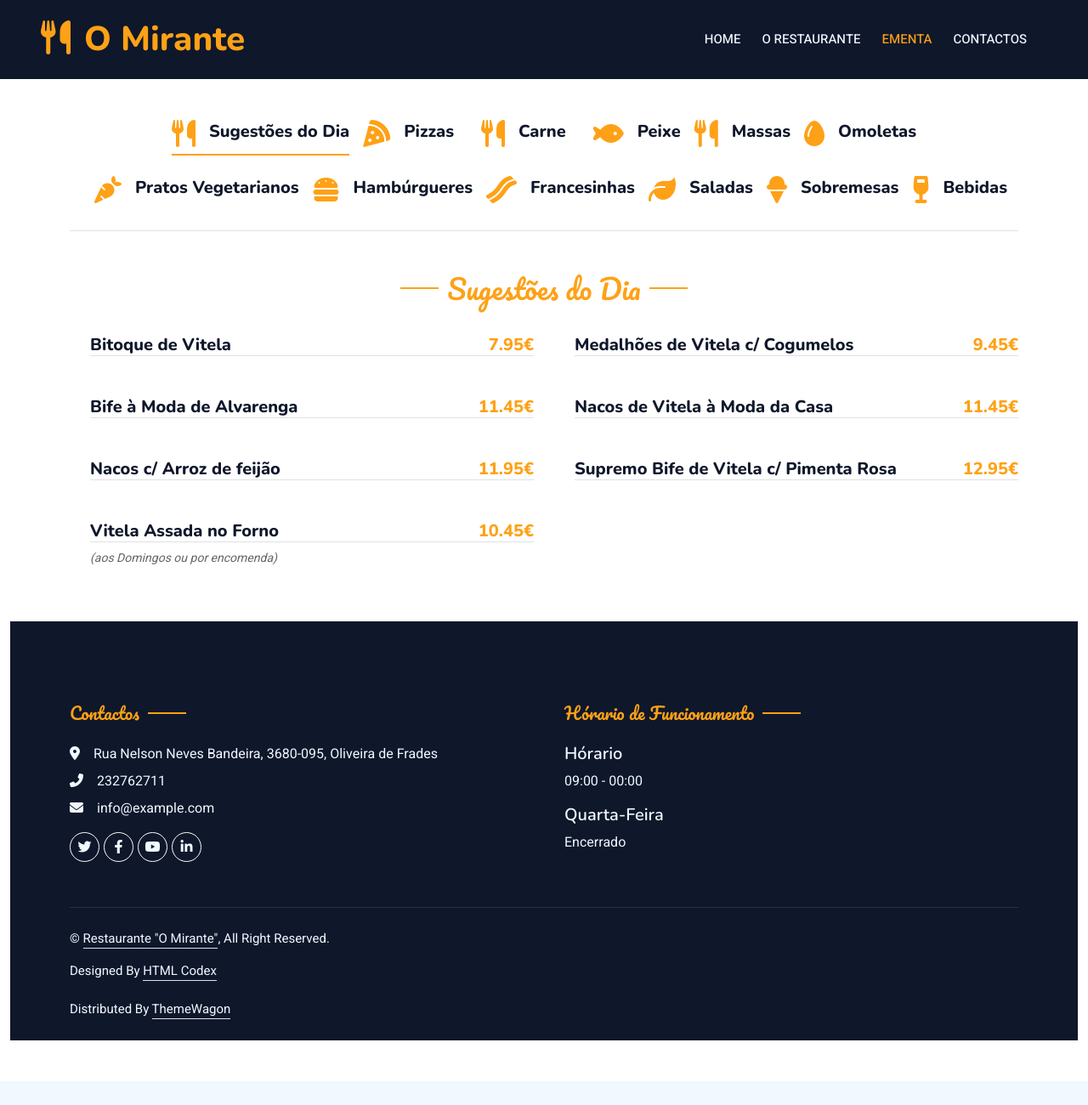
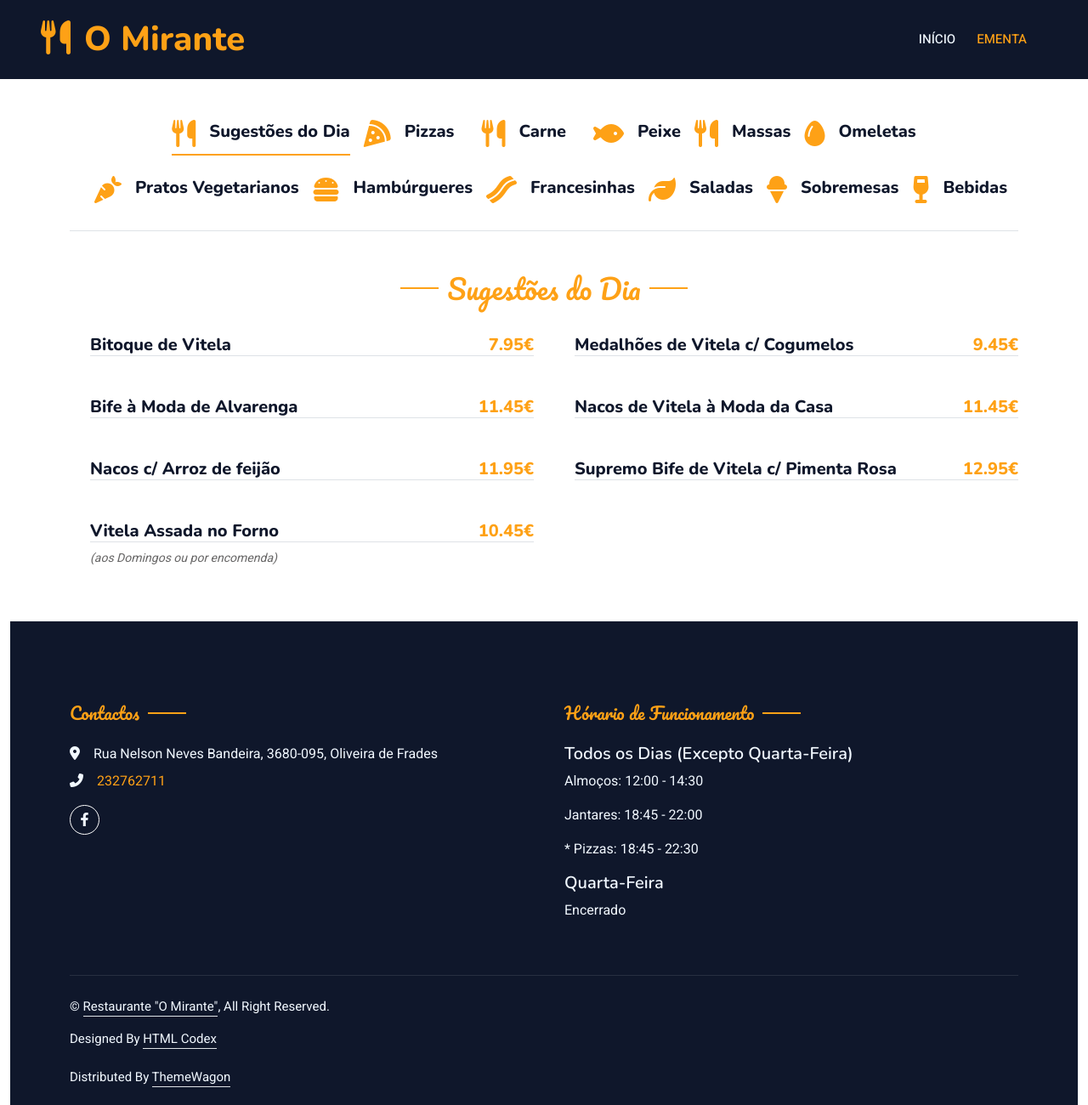
Before and after one commit to kalu13999/Mirante, a plain HTML site: page menu.html in a window 1280 px wide. Shown: the top 1300 px of the page at 85% size. Before the commit the page ends 1272 px from the top, so only its background shows below. Drawn offline with nearby package versions, Linux system fonts and the light colour scheme.

Commit message:
update fast
up

```diff
--- a/menu.html
+++ b/menu.html
@@ -56,8 +56,8 @@
         </button>
         <div class="collapse navbar-collapse" id="navbarCollapse">
             <div class="navbar-nav ms-auto py-0 pe-4">
-                <a href="index.html" class="nav-item nav-link">Home</a>
-                <a href="about.html" class="nav-item nav-link">O Restaurante</a>
+                <a href="index.html" class="nav-item nav-link">Início</a>
+                <!--<a href="about.html" class="nav-item nav-link">O Restaurante</a>-->
                 <a href="menu.html" class="nav-item nav-link  active">Ementa</a>
                <!-- <div class="nav-item dropdown">
                     <a href="#" class="nav-link dropdown-toggle" data-bs-toggle="dropdown">Pages</a>
@@ -67,7 +67,7 @@
                         <a href="testimonial.html" class="dropdown-item">Testimonial</a>
                     </div>
                 </div>-->
-                <a href="contact.html" class="nav-item nav-link">Contactos</a>
+                <!--<a href="contact.html" class="nav-item nav-link">Contactos</a>-->
             </div>
         </div>
     </nav>
@@ -134,7 +134,7 @@
                                 <i class="fa fa-egg fa-2x text-primary"></i>
                                 <div class="ps-3">
                                     <!--<small class="text-body">...</small>-->
-                                    <h5 class="mt-n1 mb-0">Omoletas</h5>
+                                    <h5 class="mt-n1 mb-0">Omeletas</h5>
                                 </div>
                             </a>
                         </li>
@@ -1283,19 +1283,22 @@
                     <div class="col-lg-6 col-md-6">
                         <h5 class="section-title ff-secondary text-start text-primary fw-normal mb-4">Contactos</h5>
                         <p class="mb-2"><i class="fa fa-map-marker-alt me-3"></i>Rua Nelson Neves Bandeira, 3680-095, Oliveira de Frades</p>
-                        <p class="mb-2"><i class="fa fa-phone-alt me-3"></i>232762711</p>
-                        <p class="mb-2"><i class="fa fa-envelope me-3"></i>info@example.com</p>
+                        <p class="mb-2"><i class="fa fa-phone-alt me-3"></i><a href="tel:232762711">232762711</a></p>
+
+                       <!-- <p class="mb-2"><i class="fa fa-envelope me-3"></i>info@example.com</p>-->
                         <div class="d-flex pt-2">
-                            <a class="btn btn-outline-light btn-social" href=""><i class="fab fa-twitter"></i></a>
-                            <a class="btn btn-outline-light btn-social" href=""><i class="fab fa-facebook-f"></i></a>
-                            <a class="btn btn-outline-light btn-social" href=""><i class="fab fa-youtube"></i></a>
-                            <a class="btn btn-outline-light btn-social" href=""><i class="fab fa-linkedin-in"></i></a>
+                           <!-- <a class="btn btn-outline-light btn-social" href=""><i class="fab fa-twitter"></i></a>-->
+                            <a class="btn btn-outline-light btn-social" href="https://www.facebook.com/pages/Mirante/345645938856834"><i class="fab fa-facebook-f"></i></a>
+                            <!--<a class="btn btn-outline-light btn-social" href=""><i class="fab fa-youtube"></i></a>-->
+                            <!--<a class="btn btn-outline-light btn-social" href=""><i class="fab fa-linkedin-in"></i></a>-->
                         </div>
                     </div>
                     <div class="col-lg-6 col-md-6">
                         <h5 class="section-title ff-secondary text-start text-primary fw-normal mb-4">Hórario de Funcionamento</h5>
-                        <h5 class="text-light fw-normal">Hórario</h5>
-                        <p>09:00 - 00:00</p>
+                        <h5 class="text-light fw-normal">Todos os Dias (Excepto Quarta-Feira)</h5>
+                        <p>Almoços: 12:00 - 14:30</p>
+                        <p>Jantares: 18:45 - 22:00</p>
+                        <p>* Pizzas: 18:45 - 22:30</p>
                         <h5 class="text-light fw-normal">Quarta-Feira</h5>
                         <p>Encerrado</p>
                     </div>
```
